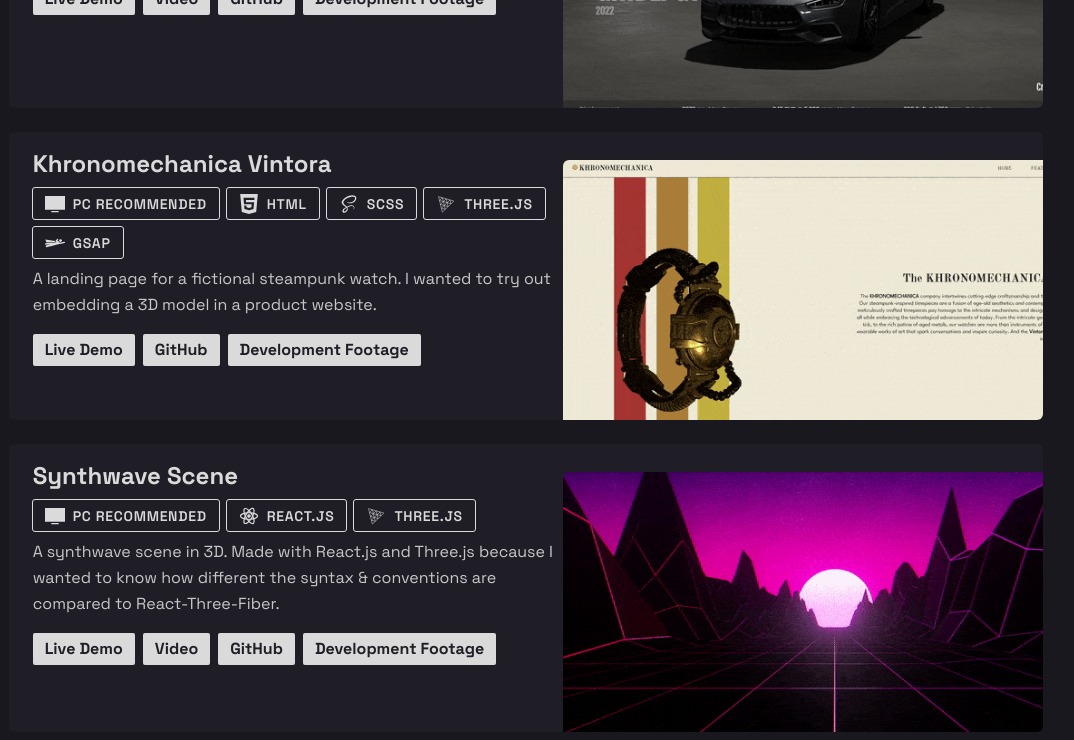
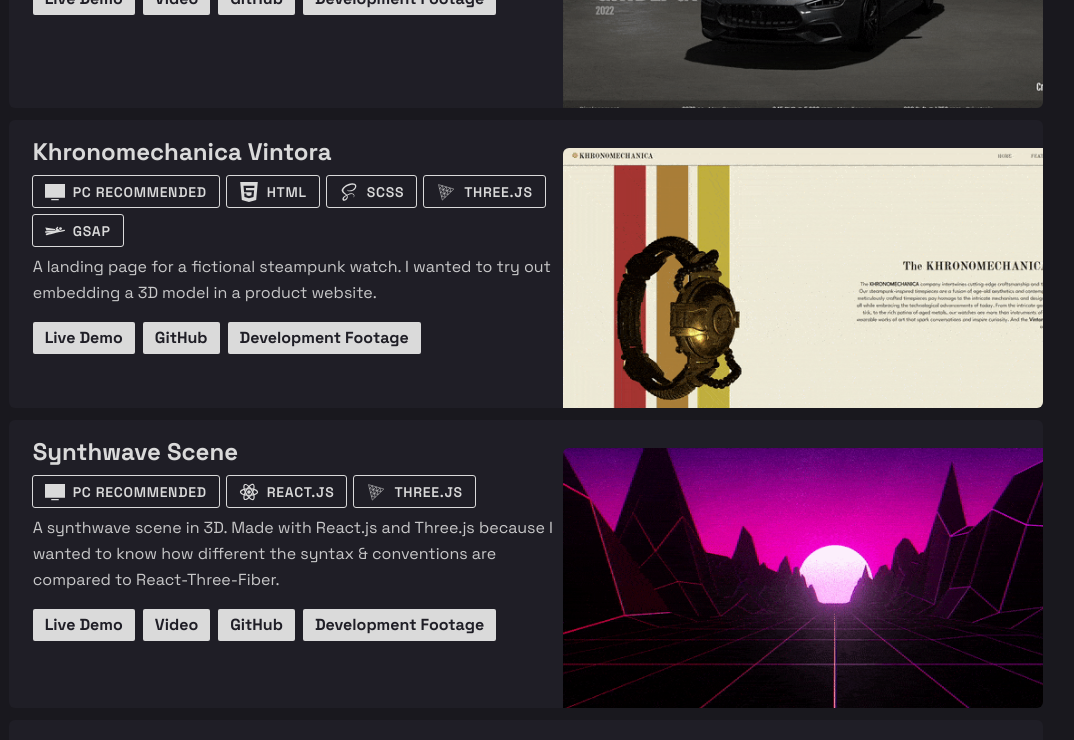
Before and after one commit to jdichh/portfolio-next, a Next.js app: page / in a window 1280 px wide. Shown: the part 1560-2300 px from the top of the page, without its empty margins (114-1188 px from the left). Built offline with nearby package versions, Linux system fonts and the light colour scheme.

Commit message:
reduced project bottom margin & footer width

```diff
--- a/src/components/footer.tsx
+++ b/src/components/footer.tsx
@@ -11,7 +11,7 @@ export default function Footer() {
 
   return (
     <motion.footer
-      className="mt-6 border-t-2 w-full xl:w-[81.75%] border-[#6E99C4]"
+      className="mt-3 border-t-2 w-full xl:w-[81.25%] border-[#6E99C4]"
       initial={{ y: 50, opacity: 0 }}
       animate={{ y: 0, opacity: 1 }}
       transition={{ delay: 0.5, ease: [0.22, 1, 0.36, 1] }}
--- a/src/components/project.tsx
+++ b/src/components/project.tsx
@@ -36,7 +36,7 @@ export default function Project({
 
   return (
     <motion.div
-      className="mb-6 last:mb-0"
+      className="mb-3 last:mb-0"
       ref={ref}
       style={{
         scale: SCALE,
```
Also changed, not shown: 1 other file (tests, documents, lock files or other folders).
